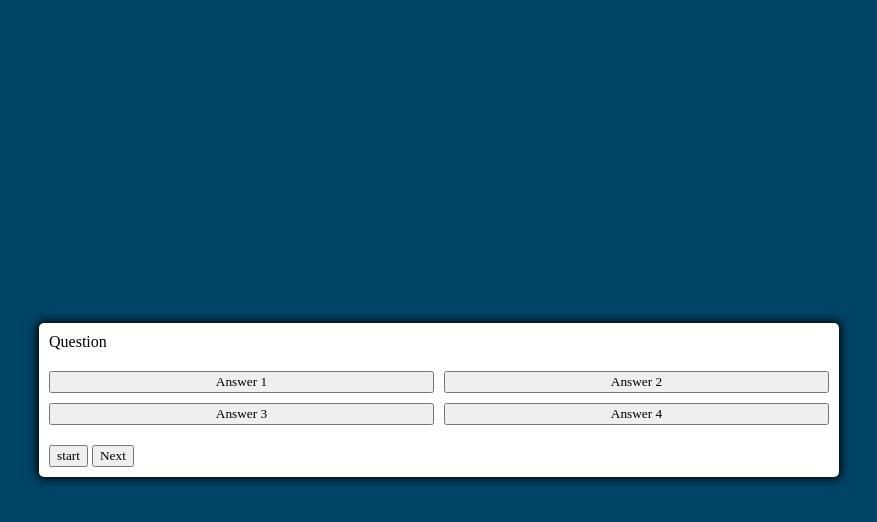
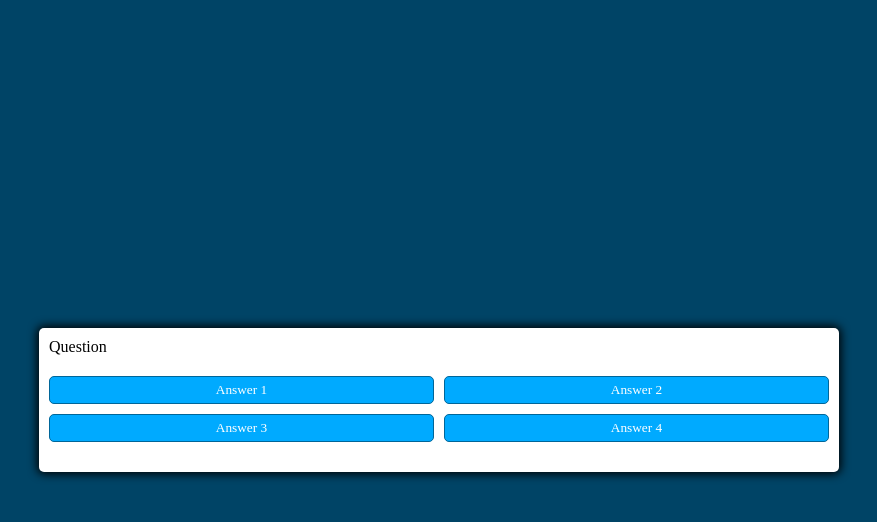
Before and after one commit to nasiriqbal101/quizApp, a plain HTML site: page index.html in a window 1280 px wide. Both pictures are taken after a click on the button "start". Shown: the whole page, without its empty margins (201-1078 px from the left). Drawn offline with Linux system fonts and the light colour scheme.

Commit message:
adding js function to start the game

```diff
--- a/app.js
+++ b/app.js
@@ -0,0 +1,32 @@
+
+const startButton = document.getElementById('start-btn')
+const questionContainerElement = document.getElementById('question-container')
+
+startButton.addEventListener('click', startGame)
+
+function startGame() {
+    console.log('startGame')
+    startButton.classList.add('hide');
+    questionContainerElement.classList.remove('hide')
+
+
+}
+
+
+setNextQuestion = () => {
+
+}
+
+selectAnswer = () => {
+
+}
+
+const questions = [
+    {
+        question: 'what is 2 + 2',
+        answers: [
+            { text: '4', correct: true},
+            { text: '22', correct: false}
+        ]
+    }
+]
--- a/style.css
+++ b/style.css
@@ -44,3 +44,43 @@ body.wrong {
       gap: 10px;
       margin: 20px 0;
   }
+
+
+  .btn {
+      --hue: var(--hue-neutral);
+      border: 1px solid hsl(var(--hue), 100%, 30%);
+      background-color: hsl(var(--hue), 100%, 50%);
+      border-radius: 5px;
+      padding: 5px 10px;
+      color: white;
+      outline: none;
+  }
+
+  .btn:hover {
+      border-color: black;
+  }
+
+  .btn.correct {
+      --hue: var(--hue-correct);
+      color: black;
+  }
+
+  .btn.wrong {
+      --hue: var(--hue-wrong);
+  }
+
+  .start-btn, .next-btn {
+      font-size: 1.5rem;
+      font-weight: bold;
+      padding: 10px 20px;
+  }
+
+  .controls {
+      display: flex;
+      justify-content: center;
+      align-items: center;
+  }
+
+  .hide {
+      display: none;
+  }
```
